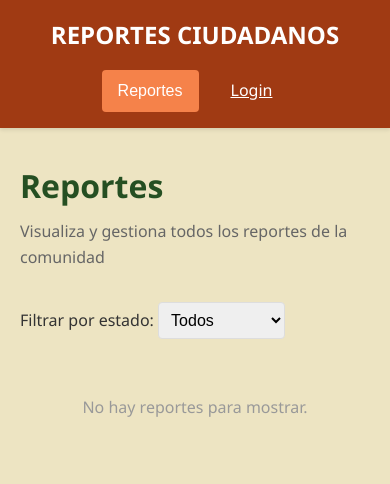
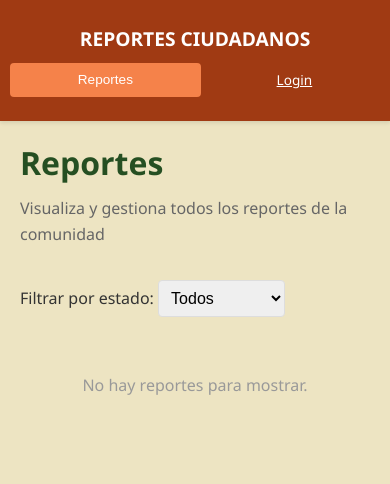
Before and after one commit to DerlisNunhez/Citizens_Report_System, a Flask app: page /index in a window 390 px wide. Shown: the top 484 px of the page. Run offline with Flask 3, Linux system fonts and the light colour scheme; data that the repository does not hold is empty.

Commit message:
arreglo clipping de mapa en mobile

```diff
--- a/static/styles.css
+++ b/static/styles.css
@@ -26,7 +26,7 @@ body {
     box-shadow: 0 2px 4px rgba(0,0,0,0.1);
     position: sticky;
     top: 0;
-    z-index: 100;
+    z-index: 2000;
 }
 
 .navbar .container {
@@ -532,14 +532,63 @@ body {
 
 /* RESPONSIVE */
 @media (max-width: 768px) {
+    .navbar {
+        position: relative;
+        z-index: 2000;
+    }
+
     .navbar .container {
         flex-direction: column;
-        gap: 1rem;
+        gap: 0.5rem;
+        padding: 0.5rem 10px;
+    }
+
+    .logo {
+        font-size: 1.2rem;
+        text-align: center;
     }
 
     .nav-links {
         width: 100%;
         justify-content: center;
+        flex-wrap: wrap;
+        gap: 0.5rem;
+    }
+
+    .nav-btn {
+        padding: 0.4rem 0.8rem;
+        font-size: 0.85rem;
+        flex: 1 1 auto;
+        min-width: 80px;
+        text-align: center;
+    }
+
+    .main-content {
+        padding-top: 1rem;
+        margin-top: 0;
+    }
+
+    #map {
+        position: relative;
+        z-index: 1;
+    }
+
+    .leaflet-container {
+        position: relative;
+        z-index: 1;
+    }
+    .leaflet-control-zoom-in,
+    .leaflet-control-zoom-out{
+        z-index: 1;
+    }
+    .leaflet-control-container{
+        z-index: 2;
+    }
+
+    .modal-content {
+        width: 95%;
+        padding: 1.5rem;
+        margin-top: 60px;
     }
 
     .reportes-grid {
@@ -549,4 +598,12 @@ body {
     .stats-grid {
         grid-template-columns: 1fr;
     }
+
+    .admin-botones {
+        flex-direction: column;
+    }
+
+    .admin-botones .btn-small {
+        width: 100%;
+    }
 }
```
